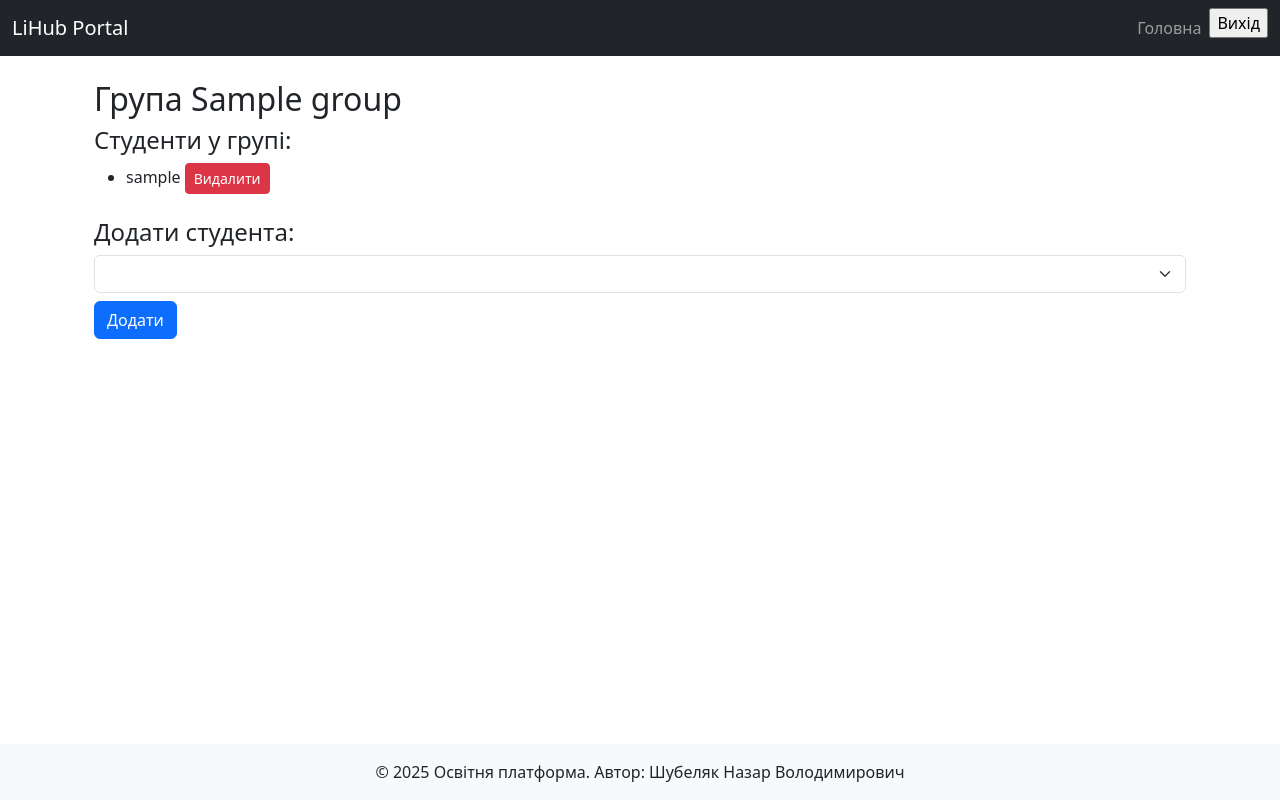
After one commit to NazarShubeliak/edu_platform, a Django app: page /groups/group/1/ in a window 1280 px wide. The commit adds this page. Run offline with Django 5.2, Linux system fonts and the light colour scheme; a user stored in the database is signed in; tables that the repository leaves empty hold one stand-in row (values such as "Sample post"); lists and menus that the app fills with data are empty.

Commit message:
Покращив групи: - Додавання студентів і видалення з груп - Кожен студент має свій профіль

```diff
--- a/accounts/forms.py
+++ b/accounts/forms.py
@@ -1,5 +1,5 @@
 from django import forms
-from .models import User
+from .models import User, StudentProfile
 
 class UserCrateForm(forms.ModelForm):
     # Для того щоб у формі було <input type="password">
@@ -14,4 +14,7 @@ class UserCrateForm(forms.ModelForm):
         user.set_password(self.cleaned_data["password"])
         if commit:
             user.save()
+            if user.role == "student":
+                StudentProfile.objects.create(user=user)
+
         return user
--- a/accounts/models.py
+++ b/accounts/models.py
@@ -1,5 +1,6 @@
 from django.db import models
 from django.contrib.auth.models import AbstractUser
+from groups.models import Group
 
 # Create your models here.
 class User(AbstractUser):
@@ -14,3 +15,10 @@ class User(AbstractUser):
 
     def __str__(self):
         return f"{self.username} ({self.role})"
+
+class StudentProfile(models.Model):
+    user = models.OneToOneField(User, on_delete=models.CASCADE)
+    group = models.ForeignKey(Group, on_delete=models.SET_NULL, null=True, blank=True, related_name="students")
+
+    def __str__(self):
+        return self.user.username
--- a/accounts/views.py
+++ b/accounts/views.py
@@ -1,12 +1,12 @@
 from django.shortcuts import render, redirect
 from django.contrib.auth.decorators import login_required
-from django.http.response import HttpResponse
+# from django.http.response import HttpResponse
 from .forms import UserCrateForm
 
 @login_required
 def reqister_user(request):
     if request.user.role not in ["admin", "teacher"]:
-        return redirect("")
+        return redirect("home")
 
     if request.method == "POST":
         form = UserCrateForm(request.POST)
--- a/config/settings.py
+++ b/config/settings.py
@@ -89,6 +89,10 @@ WSGI_APPLICATION = 'config.wsgi.application'
 # User Model
 AUTH_USER_MODEL = "accounts.User"
 
+STATICFILES_DIRS = [
+    BASE_DIR / "static",
+]
+
 DATABASES = {
     'default': {
         'ENGINE': 'django.db.backends.sqlite3',
--- a/groups/models.py
+++ b/groups/models.py
@@ -1,20 +1,8 @@
 from django.db import models
-from django.conf import settings
 
 # Create your models here.
 class Group(models.Model):
     name = models.CharField(max_length=50, unique=True)
-    students = models.ManyToManyField(
-        settings.AUTH_USER_MODEL,
-        limit_choices_to={"role": "student"},
-        blank=True,
-        related_name="group"
-    )
-
-    def clean(self):
-        for student in self.students.all():
-            if student.group.exclude(pk=self.pk).exists():
-                raise ValidationError(f"Студент {student.username} вже знаходиться в іншій групі.")
 
     def __str__(self):
         return self.name
--- /dev/null
+++ b/groups/templates/groups/group_detail.html
@@ -0,0 +1,39 @@
+{% extends "base.html" %}
+{% load static %}
+
+{% block title %}Група {{ group.name }}{% endblock %}
+
+{% block content %}
+<div class="container mt-4">
+    <h2>Група {{ group.name }}</h2>
+
+    <h4>Студенти у групі:</h4>
+    <ul>
+        {% for student in students %}
+            <li>
+                {{ student.user.username }}
+                <form method="post" style="display:inline;">
+                    {% csrf_token %}
+                    <input type="hidden" name="student_id" value="{{ student.id }}">
+                    <input type="hidden" name="action" value="remove">
+                    <button type="submit" class="btn btn-sm btn-danger">Видалити</button>
+                </form>
+            </li>
+        {% empty %}
+            <li class="text-muted">Немає студентів у групі</li>
+        {% endfor %}
+    </ul>
+
+    <h4 class="mt-4">Додати студента:</h4>
+    <form method="post">
+        {% csrf_token %}
+        <select name="student_id" class="form-select mb-2">
+            {% for student in available_students %}
+                <option value="{{ student.id }}">{{ student.user.username }}</option>
+            {% endfor %}
+        </select>
+        <input type="hidden" name="action" value="add">
+        <button type="submit" class="btn btn-primary">Додати</button>
+    </form>
+</div>
+{% endblock %}
--- a/groups/urls.py
+++ b/groups/urls.py
@@ -1,7 +1,8 @@
 from django.urls import path
-from .views import create_group, group_list
+from .views import create_group, group_list, group_detail
 
 urlpatterns = [
     path("create_group/", create_group, name="create_group"),
+    path("group/<int:pk>/", group_detail, name="group_detail"),
     path("", group_list, name="group_list"),
 ]
--- a/groups/views.py
+++ b/groups/views.py
@@ -1,11 +1,17 @@
-from django.shortcuts import render, redirect
+from django.shortcuts import render, redirect, get_object_or_404
 from django.core.exceptions import PermissionDenied
+from django.contrib.auth.decorators import login_required
+from django.contrib.auth import get_user_model
 from .models import Group
+from accounts.models import StudentProfile
+
+User = get_user_model()
 
 # Create your views here.
+@login_required
 def create_group(request):
     if request.user.role not in ["teacher", "admin"]:
-        raise PermissionDenied("Ви не маєте права створювання груп")
+        redirect("home")
 
     if request.method == "POST":
         name = request.POST.get("name")
@@ -14,6 +20,39 @@ def create_group(request):
 
     return render(request, "groups/create_group.html")
 
+@login_required
 def group_list(request):
+    if request.user.role not in ["teacher", "admin"]:
+        redirect("home")
+
     groups = Group.objects.all()
     return render(request, "groups/group_list.html", {"groups": groups})
+
+@login_required
+def group_detail(request, pk):
+    if request.user.role not in ["teacher", "admin"]:
+        redirect("home")
+
+    group = get_object_or_404(Group, pk=pk)
+    students = group.students.all()
+    # students = User.objects.filter(groups=group)
+
+    if request.method == "POST":
+        action = request.POST.get("action")
+        student_profile_id = request.POST.get("student_id")
+        student = get_object_or_404(StudentProfile, pk=student_profile_id)
+
+        if action == "add":
+            group.students.add(student)
+        elif action == "remove":
+            group.students.remove(student)
+
+        return redirect("group_detail", pk=group.pk)
+
+    available_students = StudentProfile.objects.filter(group__isnull=True)
+
+    return render(request, "groups/group_detail.html", {
+        "group": group,
+        "students": students,
+        "available_students": available_students
+    })
--- a/templates/base.html
+++ b/templates/base.html
@@ -5,12 +5,16 @@
     <title>{% block title %}Освітня платформа{% endblock %}</title>
     <!-- Bootstrap CSS -->
     <link href="https://cdn.jsdelivr.net/npm/bootstrap@5.3.2/dist/css/bootstrap.min.css" rel="stylesheet">
+    <!-- <link rel="stylesheet" href="../static/base.css"> -->
+    {% load static %}
+    <link rel="stylesheet" href="{% static 'base.css' %}">
+
 </head>
 <body>
     <!-- Навігація -->
     <nav class="navbar navbar-expand-lg navbar-dark bg-dark mb-4">
         <div class="container-fluid">
-            <a class="navbar-brand" href="{% url 'home' %}">Освітня платформа</a>
+            <a class="navbar-brand" href="{% url 'home' %}">LiHub Portal</a>
             <button class="navbar-toggler" type="button" data-bs-toggle="collapse" data-bs-target="#navbarNav">
                 <span class="navbar-toggler-icon"></span>
             </button>
@@ -40,7 +44,7 @@
     </div>
 
     <!-- Footer -->
-    <footer class="bg-light text-center py-3 mt-4">
+    <footer class="footer fixed-bottom bg-light text-center py-3 mt-4">
         <p class="mb-0">&copy; 2025 Освітня платформа. Автор: Шубеляк Назар Володимирович</p>
     </footer>
 
```
Also changed, not shown: core/templates/core/home.html (+34 -6 lines), groups/templates/groups/group_list.html (+2 -13 lines), accounts/migrations/0002_studentprofile.py (added), groups/migrations/0002_remove_group_students_studentprofile.py (added), groups/migrations/0003_delete_studentprofile.py (added), static/base.css (added).
